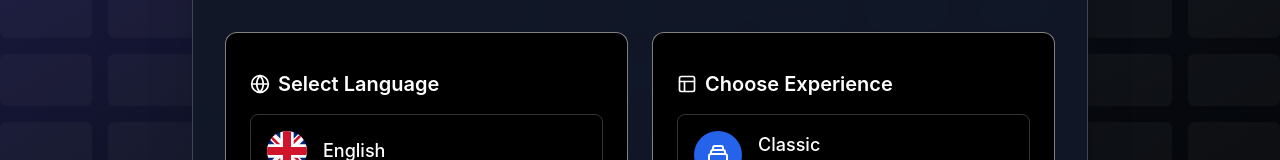
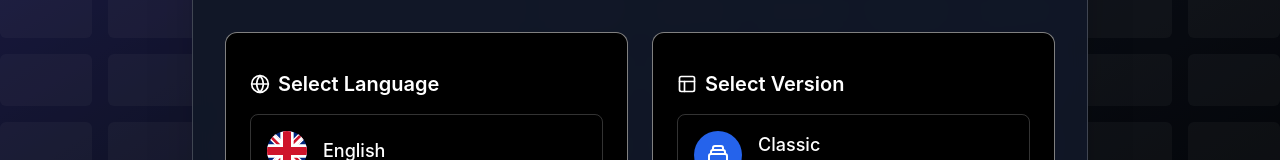
Before and after one commit to KwikKill/hyperion-portfolio, a Vue app: page / in a window 1280 px wide. Shown: the part 286-446 px from the top of the page. Built offline with nearby package versions, Linux system fonts and the light colour scheme; no server answers.

Commit message:
Improve main menu localization

```diff
--- a/src/components/LanguageVersionModal.vue
+++ b/src/components/LanguageVersionModal.vue
@@ -179,7 +179,11 @@
                 <line x1="3" y1="9" x2="21" y2="9"></line>
                 <line x1="9" y1="21" x2="9" y2="9"></line>
               </svg>
-              {{ isEnglish ? 'Choose Experience' : 'Choisir l\'Expérience' }}
+              {{
+                isEnglish
+                ? 'Select Version'
+                : 'Sélectionner la version'
+              }}
             </h3>
 
             <div class="space-y-4 mx-6">
@@ -228,7 +232,11 @@
                     <div class="text-lg font-medium text-white flex items-center">
                       Cyberpunk
                       <span class="text-yellow-400 font-bold text-sm ml-2 star-badge-modal">
-                        Recommended
+                        {{
+                          isEnglish
+                          ? 'Recommended'
+                          : 'Récommandé'
+                        }}
                       </span>
                     </div>
                     <div class="text-sm text-gray-300">
--- a/src/style.css
+++ b/src/style.css
@@ -124,6 +124,7 @@
   /* font-family: "SD Dystopian"; */
   color: #feee3b;
   background-color: #1a1a1a;
+  scroll-behavior: smooth;
 }
 
 .text-shadow {
```
